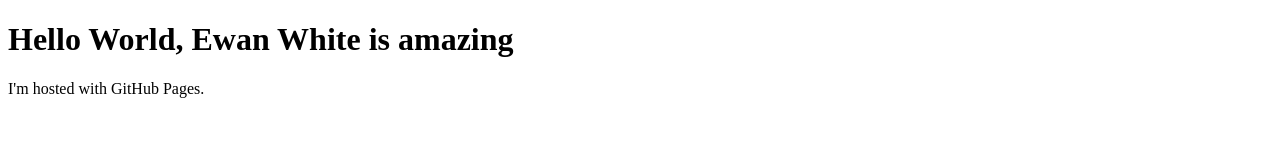
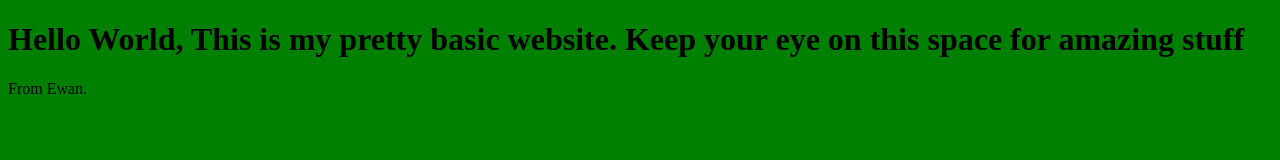
Before and after one commit to unitbob1/ewhite.uk, a plain HTML site: page index.html in a window 1280 px wide. Drawn offline with Linux system fonts and the light colour scheme.

Commit message:
update text and add colour

```diff
--- a/index.html
+++ b/index.html
@@ -1,7 +1,7 @@
 <!DOCTYPE html>
 <html>
-<body>
-<h1>Hello World, Ewan White is amazing</h1>
-<p>I'm hosted with GitHub Pages.</p>
+<body style="background-color:green;">
+<h1>Hello World, This is my pretty basic website. Keep your eye on this space for amazing stuff</h1>
+<p>From Ewan.</p>
 </body>
 </html>
```
